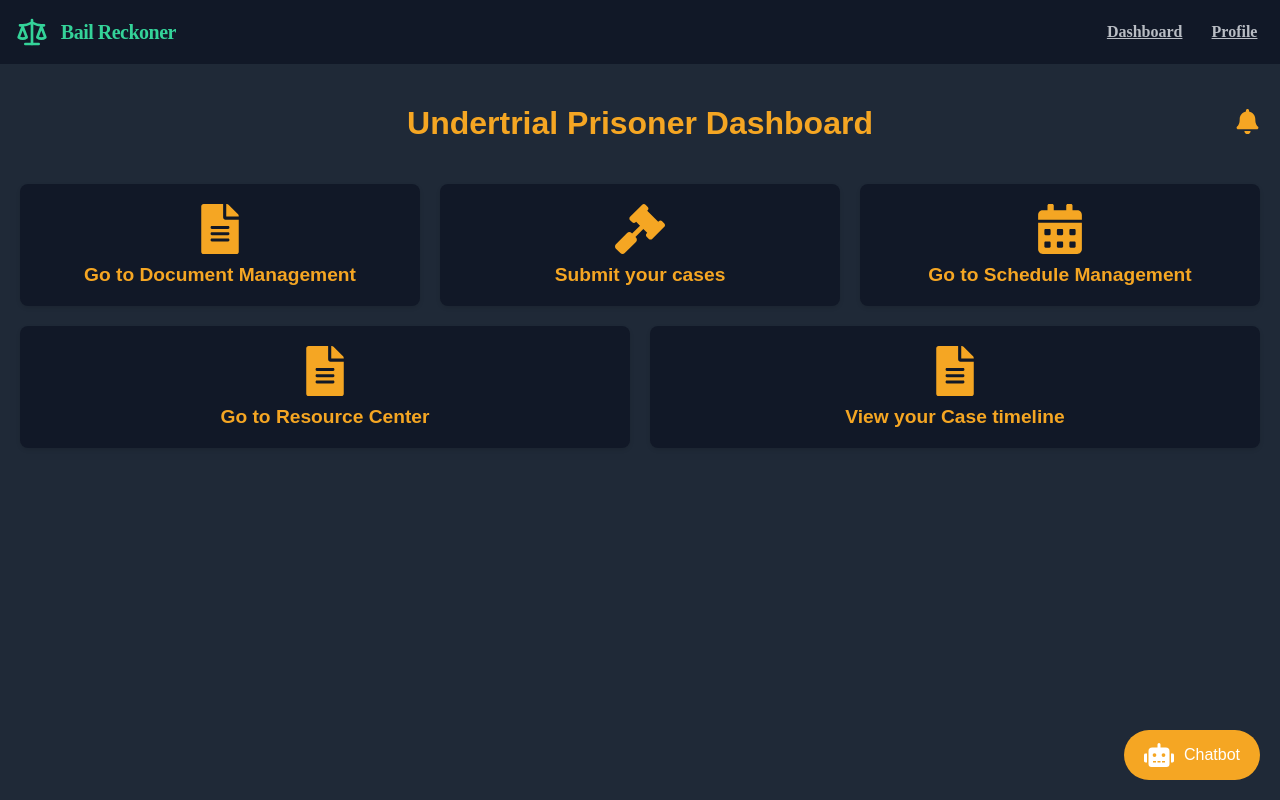
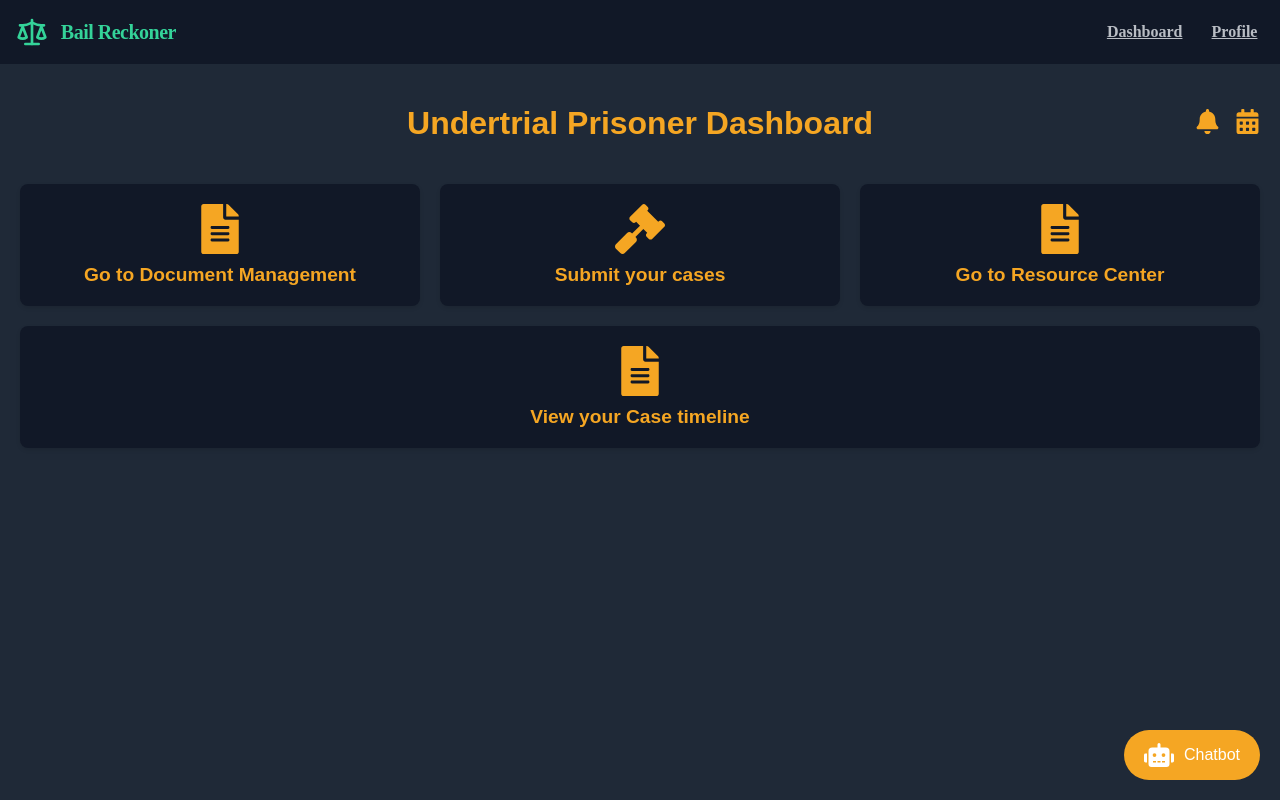
Before and after one commit to Kanishk-tiwari-045/bail_hack, a React (Vite) app in the folder frontend/: page /dashboard in a window 1280 px wide. Built offline with nearby package versions, Linux system fonts and the light colour scheme; no server answers; the database is empty; sample sign-in values are in the browser's storage; the HTML template or start-up script is replaced by a standard one.

Commit message:
schedule in undertrail

```diff
--- a/frontend/src/assets/css/dashboard.module.css
+++ b/frontend/src/assets/css/dashboard.module.css
@@ -9,16 +9,21 @@
   justify-content: center; /* Center the header */
   align-items: center;
   margin-bottom: 20px;
-  position: relative; /* Position relative to contain the notification icon */
+  position: relative; /* Position relative to contain the notification icons */
 }
 
 .dashboardHeader h1 {
   color: #F5A623;
 }
 
+.notifications {
+  position: absolute;
+  right: 0; /* Position the notification icons to the right */
+  display: flex;
+  gap: 15px;
+}
+
 .notificationIcon {
-  position: absolute;
-  right: 0; /* Position the notification icon to the right */
   color: #F5A623;
   text-decoration: none;
 }
--- a/frontend/src/components/Dashboard.jsx
+++ b/frontend/src/components/Dashboard.jsx
@@ -13,9 +13,14 @@ const Dashboard = () => {
     <div className={styles.dashboard}>
       <header className={styles.dashboardHeader}>
         <h1>Undertrial Prisoner Dashboard</h1>
-        <Link to="/family" className={styles.notificationIcon}>
-          <FaBell size={25} />
-        </Link>
+        <div className={styles.notifications}>
+          <Link to="/family" className={styles.notificationIcon}>
+            <FaBell size={25} />
+          </Link>
+          <Link to="/calendar" className={styles.notificationIcon}>
+            <FaCalendarAlt size={25} />
+          </Link>
+        </div>
       </header>
       <div className={styles.dashboardSections}>
         <div className={styles.dashboardSection}>
@@ -30,12 +35,7 @@ const Dashboard = () => {
             Submit your cases
           </Link>
         </div>
-        <div className={styles.dashboardSection}>
-          <FaCalendarAlt size={50} color="#F5A623" />
-          <Link to="/calendar" className={styles.dashboardLink}>
-            Go to Schedule Management
-          </Link>
-        </div>
+
         <div className={styles.dashboardSection}>
           <FaFileAlt size={50} color="#F5A623" />
           <Link to="/resource" className={styles.dashboardLink}>
```
